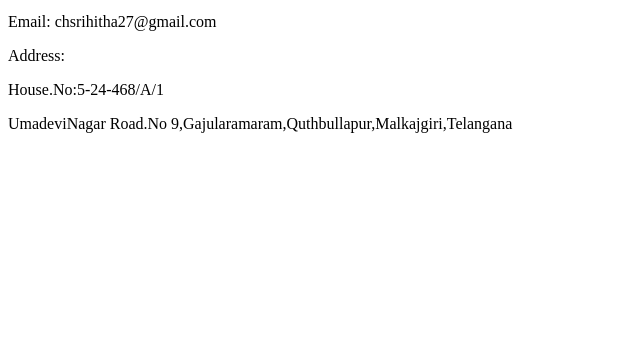
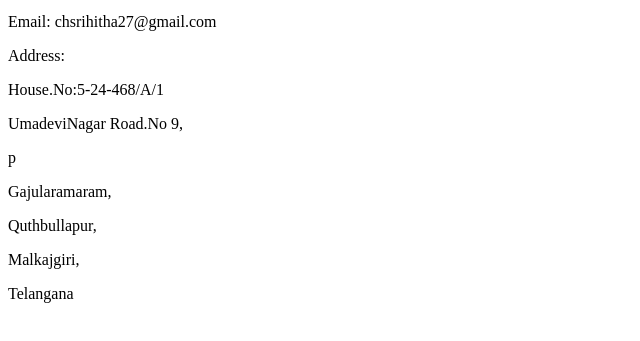
Before and after one commit to ChSrihitha/index1.html, a plain HTML site: page Contact.html in a window 1280 px wide. Shown: the part 101-442 px from the top of the page, without its empty margins (0-640 px from the left). Drawn offline with Linux system fonts and the light colour scheme.

Commit message:
Update Contact.html

```diff
--- a/Contact.html
+++ b/Contact.html
@@ -9,6 +9,10 @@
     <p>Email: chsrihitha27@gmail.com</p>
     <p>Address:</p>
     <p>House.No:5-24-468/A/1</p>
-    <p>UmadeviNagar Road.No 9,Gajularamaram,Quthbullapur,Malkajgiri,Telangana</p>
+    <p>UmadeviNagar Road.No 9,</p>p
+    <p>Gajularamaram,</p>
+    <p>Quthbullapur,</p>
+    <p>Malkajgiri,</p>
+    <p>Telangana</p>
 </body>
 </html>
```
